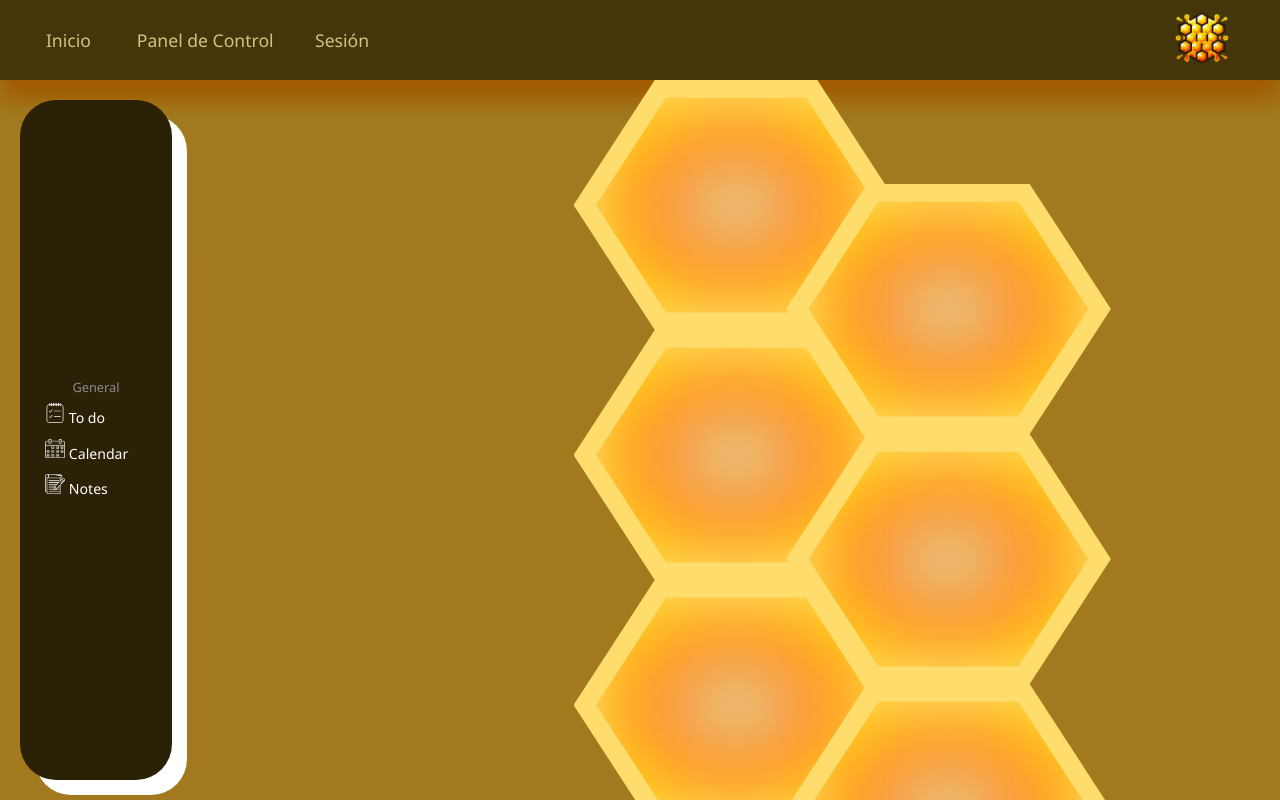
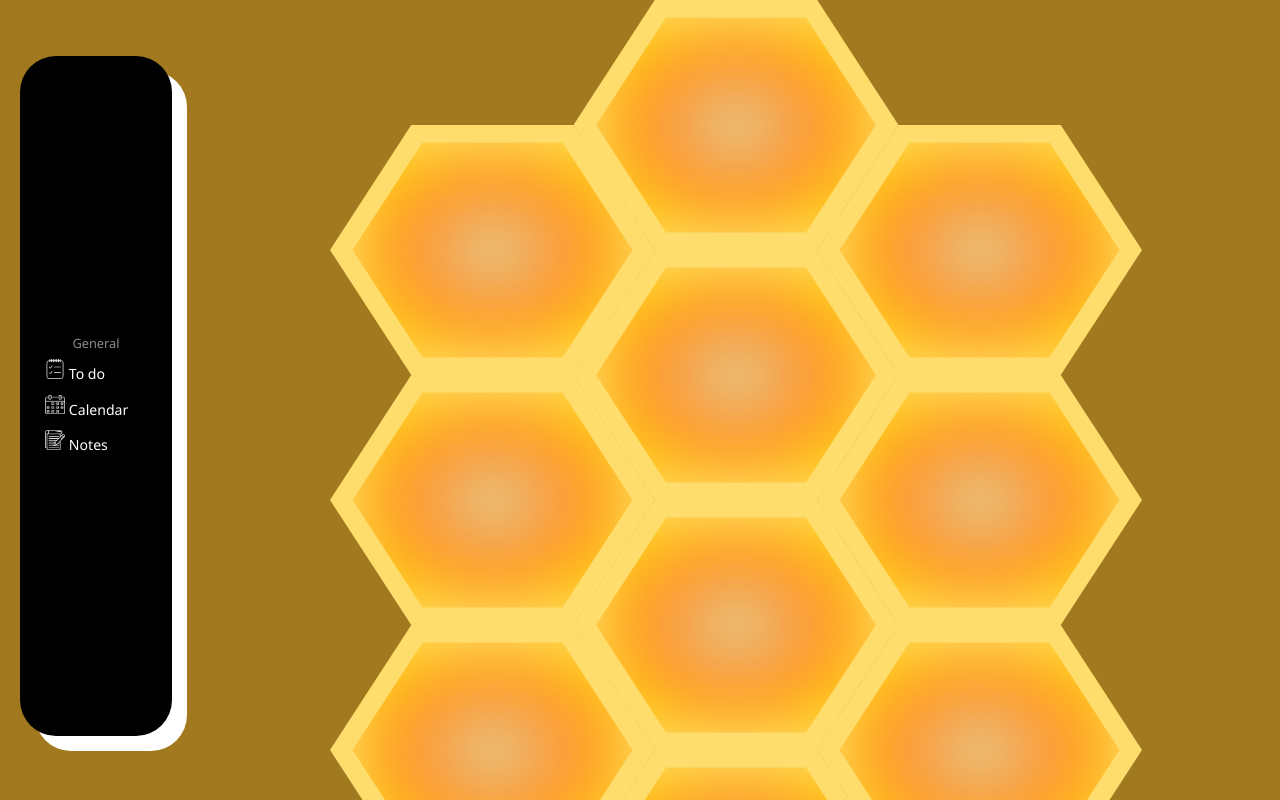
Before and after one commit to PJAne24/TFG, a React (Vite) app in the folder Fronted/honeycomb/: page / in a window 1280 px wide. Shown: the top 800 px of the page. Built offline with nearby package versions, Linux system fonts and the light colour scheme.

Commit message:
lo que llevo hasta ahora que he hecho cmabios

```diff
--- a/Fronted/honeycomb/package.json
+++ b/Fronted/honeycomb/package.json
@@ -16,7 +16,9 @@
     "react": "^18.2.0",
     "react-big-calendar": "^1.12.0",
     "react-dom": "^18.2.0",
-    "react-router-dom": "^6.23.0"
+    "react-particles": "^2.12.2",
+    "react-router-dom": "^6.23.0",
+    "tsparticles": "^3.3.0"
   },
   "devDependencies": {
     "@types/react": "^18.2.66",
--- a/Fronted/honeycomb/src/components/header/header.css
+++ b/Fronted/honeycomb/src/components/header/header.css
@@ -14,6 +14,7 @@ header {
         justify-content: space-between;
     }
 }
+
 
 
 header nav ul {
--- a/Fronted/honeycomb/src/pages/index/index.css
+++ b/Fronted/honeycomb/src/pages/index/index.css
@@ -1,6 +1,6 @@
 .body {
     display: grid;
-    min-height: calc(100vh - 10vh);
+    min-height: 100vh;
     grid-template-rows: auto;
     grid-template-columns: 15% auto;
     background-color: #956700e0;
@@ -27,7 +27,7 @@
     border-radius: 36px;
     display: grid;
     grid-template-rows: repeat(3, auto);
-    background-color: #2a2106;
+    background-color: #000000;
     align-items: center;
     align-content: center;
     margin: 20px;
--- a/Fronted/honeycomb/src/pages/index/index.jsx
+++ b/Fronted/honeycomb/src/pages/index/index.jsx
@@ -8,6 +8,7 @@ import ToDO from '../../assets/toDO.png'
 import calendar from '../../assets/calendar.png'
 import notes from '../../assets/notes.png'
 import './index.css';
+
 
 const Index = () => {
   const [currentPage, setCurrentPage] = useState('menu');
@@ -48,7 +49,6 @@ const Index = () => {
 
   return (
     <>
-      <Header />
       <div className={`body ${scrolled ? 'scrolled' : ''}`}>
         <section className="uno">
           <div className="menu">
@@ -66,10 +66,6 @@ const Index = () => {
         </section>
         <section >
           <ToDoTest/>
-
-          {/* <div className="derecha">
-          {renderPage()}
-          </div> */}
         </section>
       </div>
     </>
--- a/Fronted/honeycomb/src/pages/toDo/toDoTest.css
+++ b/Fronted/honeycomb/src/pages/toDo/toDoTest.css
@@ -4,9 +4,10 @@
     height: 215px;
     clip-path: polygon(25% 0%, 75% 0%, 100% 50%, 75% 100%, 25% 100%, 0% 50%);
     background: #FF6B01;
-    background: radial-gradient(at center,#e1cf93 1%, #ff7d20c8 40%, #fff200 );
+    background: radial-gradient(at center, #e1cf93 1%, #ff7d20c8 40%, #fff200);
     filter: blur(25px);
 }
+
 .hexagonBack {
     position: relative;
     width: 325px;
@@ -20,22 +21,31 @@
     /* opacity: .5; */
 
 }
-.hexagonBack:hover{
+
+.hexagonBack:hover {
     transform: scale3d(1.5, 1.5, 1.5);
-    filter: brightness(60%); /* Aplicar un filtro de brillo al 0% */
+    filter: brightness(60%);
+    /* Aplicar un filtro de brillo al 0% */
     z-index: 1;
 }
 
-.container{
+.container {
     display: flex;
     flex-wrap: wrap;
     justify-content: center;
+    width: 100%;
 }
-div .uno{
+
+.container .uno {
+    position: absolute;
+}
+
+.container .dos {
     position: relative;
+    top: 125px;
+    right: 81px;
 }
-div .dos{
-    position: absolute;
-    top: 23vh;
-    left: 61.4vw;
+
+#dos-dos {
+    left: 81px;
 }
--- a/Fronted/honeycomb/src/pages/toDo/toDoTest.jsx
+++ b/Fronted/honeycomb/src/pages/toDo/toDoTest.jsx
@@ -36,6 +36,20 @@ const toDoTest = () => {
                     </div>
                 </div>
             </div>
+            <div className='dos' id="dos-dos">
+                <div className="hexagonBack">
+                    <div className='hexagon'>
+                    </div>
+                </div>
+                <div className="hexagonBack">
+                    <div className='hexagon'>
+                    </div>
+                </div>
+                <div className="hexagonBack">
+                    <div className='hexagon'>
+                    </div>
+                </div>
+            </div>
         </div>
         </>
     );
```
Also changed, not shown: Fronted/honeycomb/src/assets/textura-madera-3.jpg (added), 1 other file (tests, documents, lock files or other folders).
